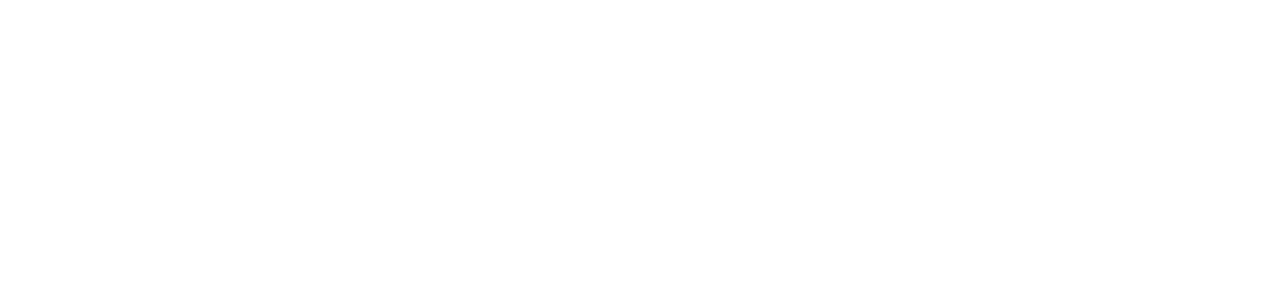
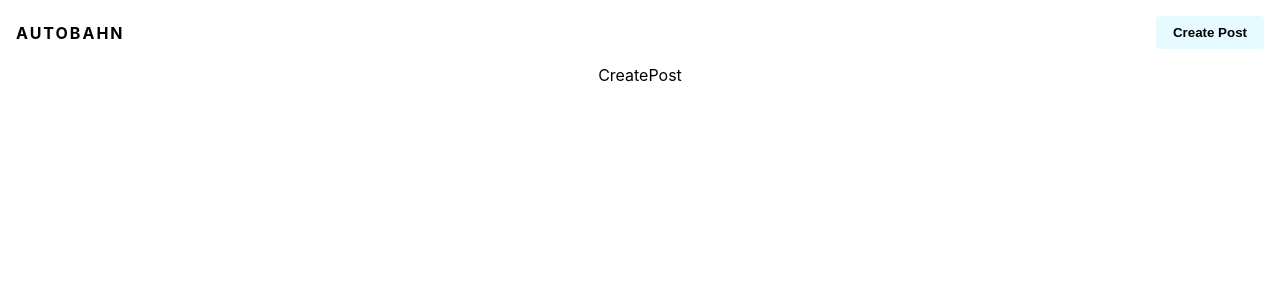
Before and after one commit to mathur619/autobahn-react-app, a React (Create React App) app: page /post/create in a window 1280 px wide. Before the commit this address had no page. Shown: the top 300 px of the page. Built offline with nearby package versions, Linux system fonts and the light colour scheme.

Commit message:
added Navbar and created create post route

```diff
--- a/src/app/App.tsx
+++ b/src/app/App.tsx
@@ -4,10 +4,12 @@
 
 import { ToastContainer, Slide } from "react-toastify";
 import "react-toastify/dist/ReactToastify.min.css";
+import Navbar from "../components/Navbar/Navbar";
 
 function App() {
   return (
     <div className="App">
+      <Navbar />
       <AppRoutes />
       <ToastContainer
         newestOnTop
--- a/src/app/routes/AppRoutes.tsx
+++ b/src/app/routes/AppRoutes.tsx
@@ -1,13 +1,22 @@
 import React, { Suspense } from "react";
 import { Routes, Route } from "react-router-dom";
 
-const Home = React.lazy(() => import("../../pages/home/Home"));
+const Home = React.lazy(() => import("../../pages/Home/Home"));
+const CreatePost = React.lazy(
+  () => import("../../pages/CreatePost/CreatePost")
+);
+
+export enum Paths {
+  HOME = "/",
+  CREATE_POST = "/post/create",
+}
 
 const AppRoutes: React.FC = () => {
   return (
     <Suspense fallback={<div>Loading...</div>}>
       <Routes>
-        <Route path="/" element={<Home />} />
+        <Route path={Paths.HOME} element={<Home />} />
+        <Route path={Paths.CREATE_POST} element={<CreatePost />} />
       </Routes>
     </Suspense>
   );
--- /dev/null
+++ b/src/pages/CreatePost/CreatePost.tsx
@@ -0,0 +1,7 @@
+import React from "react";
+
+function CreatePost() {
+  return <> CreatePost </>;
+}
+
+export default CreatePost;
```
